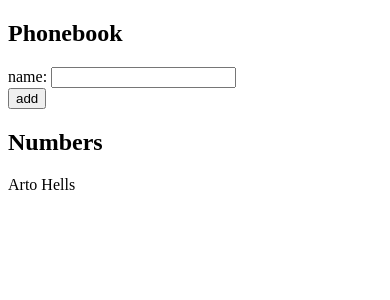
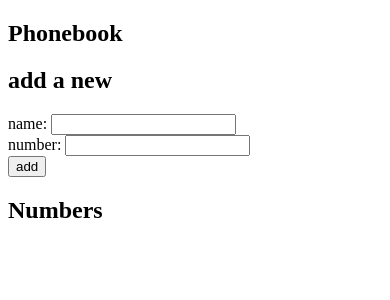
Before and after one commit to Doctor3131/MOOC.FI-FULLSTACK, a React (Vite) app in the folder part2/phoneBook/: page / in a window 390 px wide. Shown: the top 300 px of the page. Built offline with nearby package versions, Linux system fonts and the light colour scheme.

Commit message:
2.8: The Phonebook Step 3 done

```diff
--- a/part2/phoneBook/src/App.jsx
+++ b/part2/phoneBook/src/App.jsx
@@ -2,25 +2,31 @@ import { useState } from 'react'
 
 const App = () => {
   const [persons, setPersons] = useState([
-    {id: 1, name: 'Arto Hells'}
+    { name: 'Arto Hellas', number: '040-123456', id: 1 },
+    { name: 'Ada Lovelace', number: '39-44-5323523', id: 2 },
+    { name: 'Dan Abramov', number: '12-43-234345', id: 3 },
+    { name: 'Mary Poppendieck', number: '39-23-6423122', id: 4 }
   ])
+  const [newNumber, setNewNumber] = useState('')
   const [newName, setNewName] = useState('')
 
   const addPerson = (event) => {
     event.preventDefault()
-    if (!checkDuplicate()) {
-      const personObject = {id: persons.length + 1, name: newName}
+    if (!checkFill() && !checkDuplicate()) {
+      const personObject = {id: persons.length + 1, name: newName, number: newNumber}
       setPersons(persons.concat(personObject))
       setNewName('')
-    }
-    else {
-      window.alert(`${newName} is already added to phonebook`)
+      setNewNumber('')
     }
   }
 
   const handleNameChange = (event) => {
     // console.log(event.target.value)
     setNewName(event.target.value)
+  }
+
+  const handleNumberChange = (event) => {
+    setNewNumber(event.target.value)
   }
 
   const checkDuplicate = () => {
@@ -30,23 +36,33 @@ const App = () => {
         valid = true
       }
     }
+    if (valid) window.alert(`${newName} is already added to phonebook`)
     return valid
+  }
+
+  const checkFill = () => {
+    let valid = (newName === '' || newNumber === '')
+    if (valid) window.alert(`Please fill all the form`)
+    console.log(valid)
+    return valid
+  }
+
+  const search = () => {
+
   }
 
   return (
     <>
       <h2>Phonebook</h2>
+
+      <h2>add a new</h2>
       <form onSubmit={addPerson}>
-        <div>
-          name: <input value={newName} onChange={handleNameChange}/>
-        </div>
-        <div>
-          <button type='submit'>add</button>
-        </div>
+        <div>name: <input value={newName} onChange={handleNameChange}/></div>
+        <div>number: <input value={newNumber} onChange={handleNumberChange}/></div>
+        <div><button type='submit'>add</button></div>
       </form>
       <h2>Numbers</h2>
-      {persons.map(person => <div key={person.id}>{person.name}</div>)}
-
+      {/* <div>{persons.map(person => <div key={person.id}>{person.name} {person.number}</div>)}</div> */}
     </>
   )
 }
```
